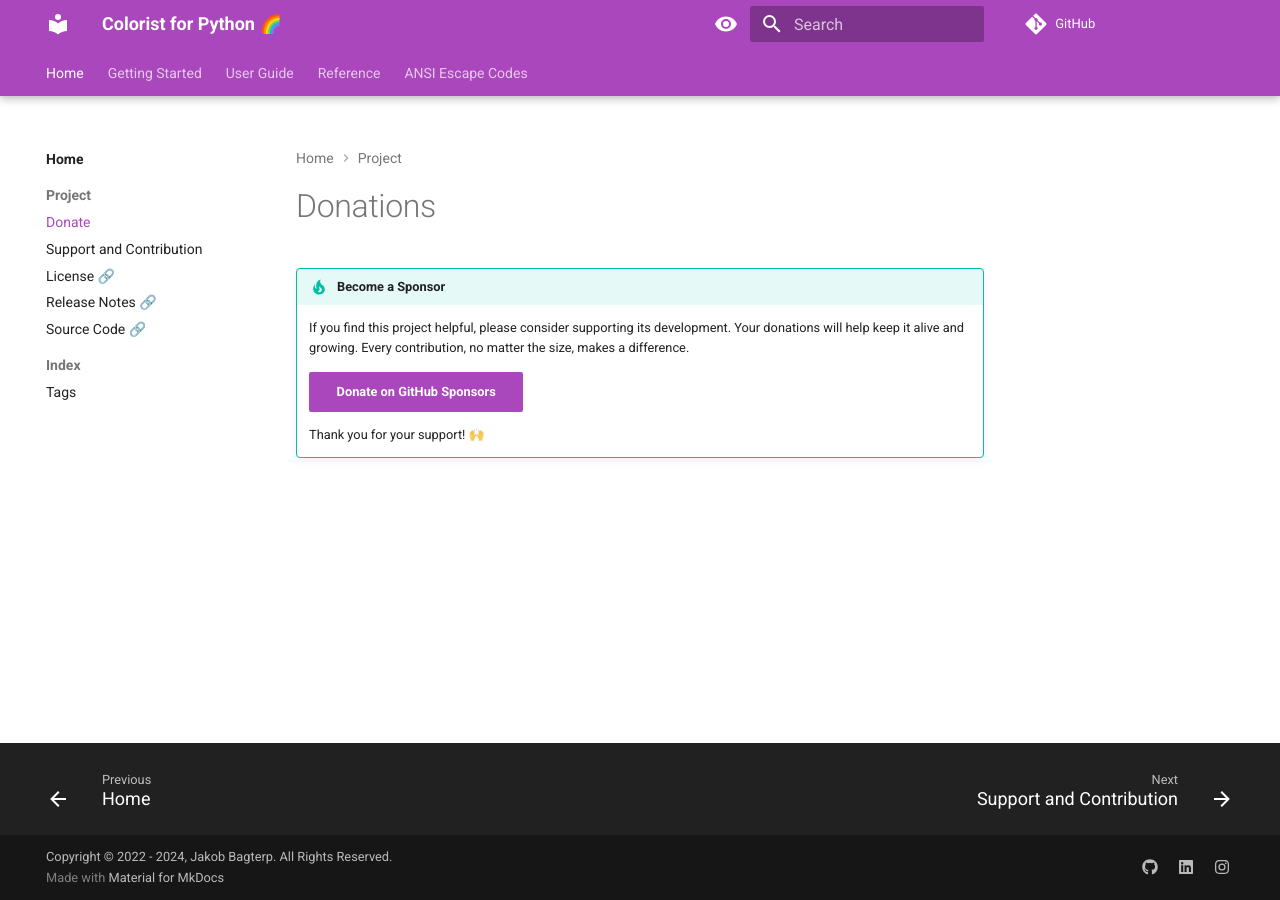
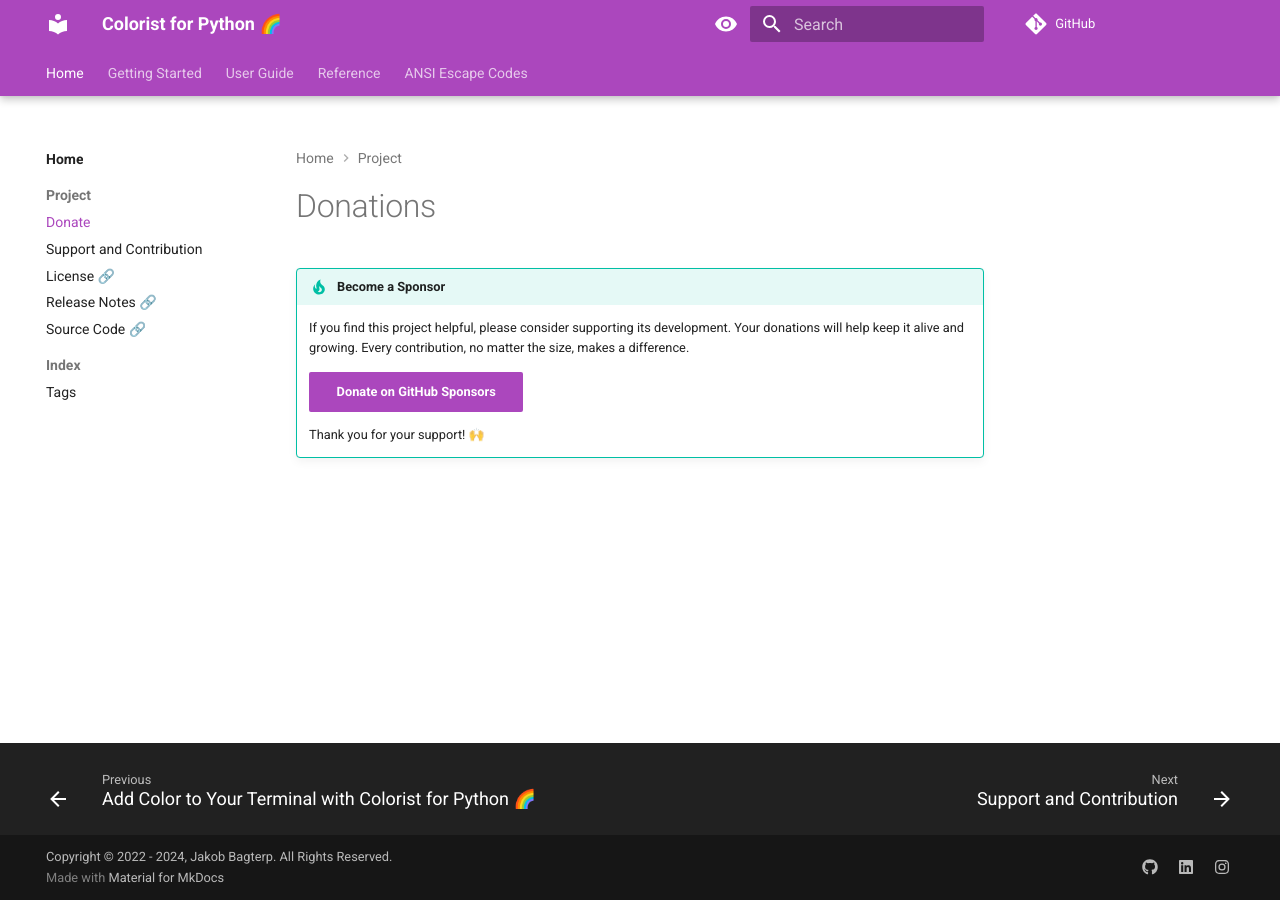
Before and after one commit to jakob-bagterp/colorist-for-python, an MkDocs documentation site: the page built from docs/project/donate.md, in a window 1280 px wide. Built offline with MkDocs 1.6.1 and Material for MkDocs 9.7.7, drawn with Linux system fonts in a browser that asks for light colours; comment, search, counter and statistics services are not loaded; the version menu is left out.

Commit message:
Updated page titles.

```diff
--- a/docs/index.md
+++ b/docs/index.md
@@ -1,5 +1,5 @@
 ---
-title: Home
+title: Add Color to Your Terminal with Colorist for Python 🌈
 description: Colorist is a lightweight Python package that makes it easy and fast to print colored text in the terminal.
 ---
 
--- a/docs/user-guide/index.md
+++ b/docs/user-guide/index.md
@@ -1,5 +1,5 @@
 ---
-title: User Guide
+title: User Guide for Colorist for Python
 description: Learn how to use Colorist for Python with tutorials and examples to add color, effects, and styling to your terminal output. Includes color maps and code examples.
 tags:
     - Features
```
